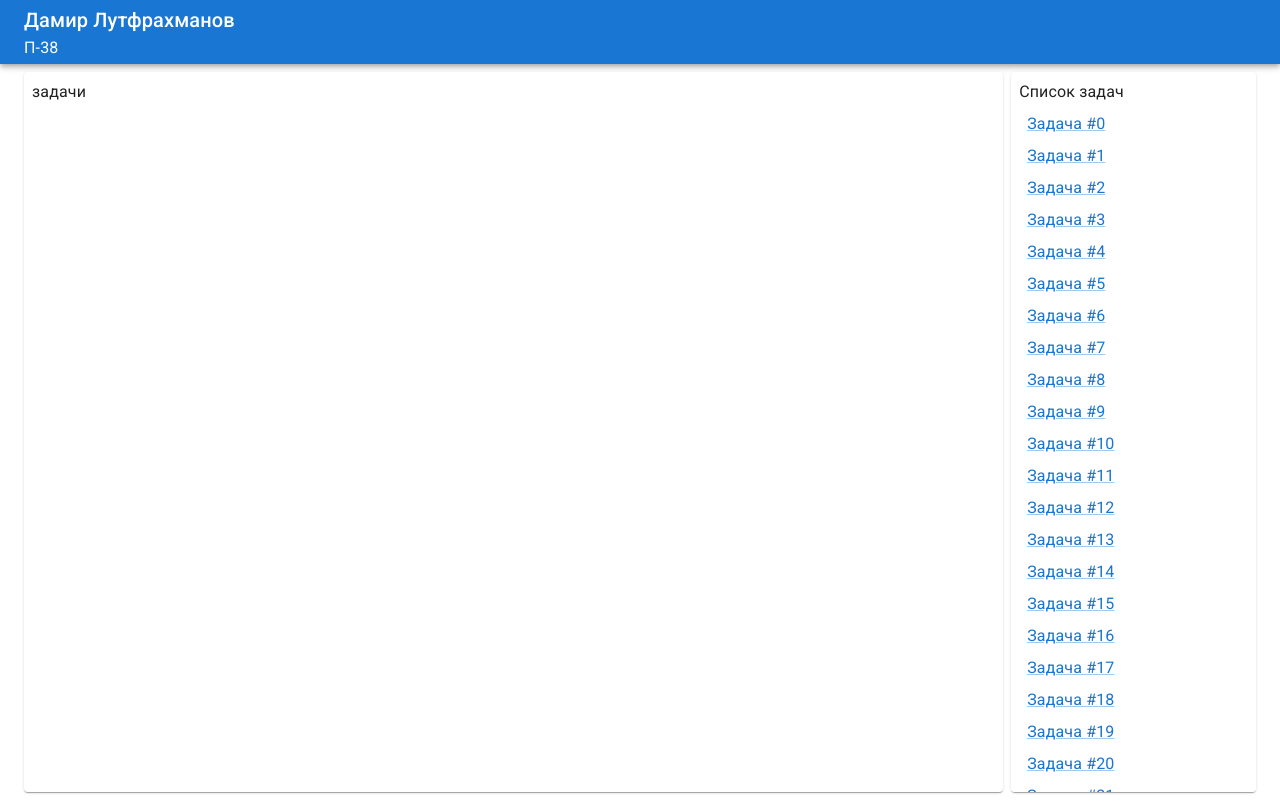
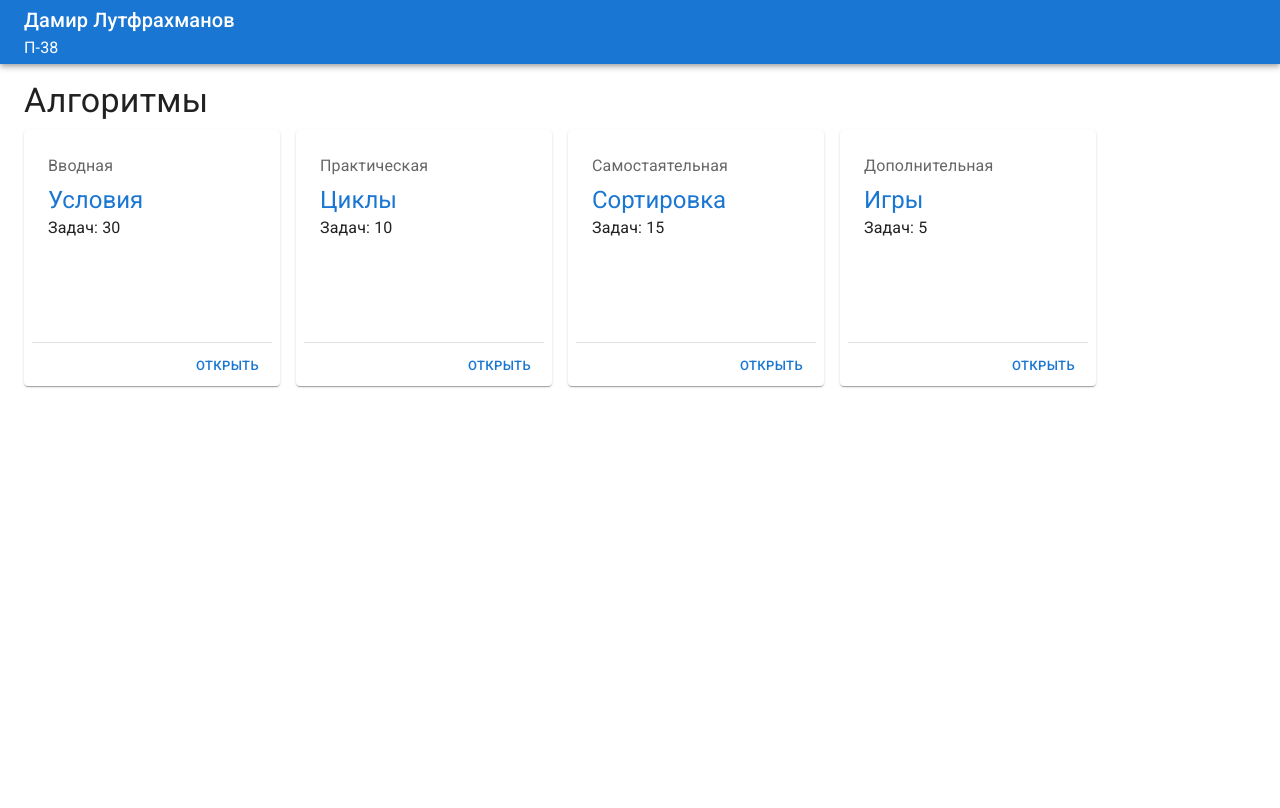
Before and after one commit to midis-students/midis-test, a React (Vite) app: page / in a window 1280 px wide. Built offline with nearby package versions, Linux system fonts and the light colour scheme; what @yoskutik/react-vvm would draw is missing.

Commit message:
Task View

```diff
--- a/src/App.tsx
+++ b/src/App.tsx
@@ -1,41 +1,16 @@
 import React from 'react';
-import { Box, Container, Link, Paper, Stack, Typography } from '@mui/material';
-import Header from './components/Header';
+import { Routes, Route } from 'react-router-dom';
+import ExercisePage from './pages/Exercise';
+import LoginPage from './pages/Login';
+import MainPage from './pages/Main';
 
 function App() {
   return (
-    <>
-      <Header />
-      <Container maxWidth="xl" sx={{ height: '100%', display: 'flex', p: 1, gap: 1 }}>
-        <Paper
-          sx={{
-            width: '80%',
-            p: 1,
-          }}>
-          задачи
-        </Paper>
-        <Paper
-          sx={{
-            marginLeft: 'auto',
-            width: '20%',
-            p: 1,
-            overflowY: 'auto',
-          }}>
-          <Typography>Список задач</Typography>
-          <Stack
-            sx={{
-              p: 1,
-            }}
-            spacing={1}>
-            {Array.from({ length: 50 }).map((_, i) => (
-              <Link href="#" key={i}>
-                Задача #{i}
-              </Link>
-            ))}
-          </Stack>
-        </Paper>
-      </Container>
-    </>
+    <Routes>
+      <Route path="/" element={<MainPage />} />
+      <Route path="/login" element={<LoginPage />} />
+      <Route path="/exercise/:id" element={<ExercisePage />} />
+    </Routes>
   );
 }
 
--- /dev/null
+++ b/src/pages/Exercise/index.tsx
@@ -0,0 +1,39 @@
+import Header from '@/components/Header';
+import { Container, Paper, Typography, Stack, Link } from '@mui/material';
+
+export default function ExercisePage() {
+  return (
+    <>
+      <Header />
+      <Container maxWidth="xl" sx={{ height: '100%', display: 'flex', p: 1, gap: 1 }}>
+        <Paper
+          sx={{
+            width: '80%',
+            p: 1,
+          }}>
+          задачи
+        </Paper>
+        <Paper
+          sx={{
+            marginLeft: 'auto',
+            width: '20%',
+            p: 1,
+            overflowY: 'auto',
+          }}>
+          <Typography>Список задач</Typography>
+          <Stack
+            sx={{
+              p: 1,
+            }}
+            spacing={1}>
+            {Array.from({ length: 50 }).map((_, i) => (
+              <Link href="#" key={i}>
+                Задача #{i}
+              </Link>
+            ))}
+          </Stack>
+        </Paper>
+      </Container>
+    </>
+  );
+}
--- /dev/null
+++ b/src/pages/Login/index.tsx
@@ -0,0 +1,39 @@
+import { Box, Button, Container, Divider, TextField } from '@mui/material';
+import { useNavigate } from 'react-router-dom';
+
+export default function LoginPage() {
+  const navigate = useNavigate();
+
+  const onClick = () => {
+    navigate('/');
+  };
+
+  return (
+    <Container
+      maxWidth="xl"
+      sx={{
+        height: '100%',
+        display: 'flex',
+        p: 1,
+
+        alignItems: 'center',
+        justifyContent: 'center',
+      }}>
+      <Box
+        sx={{
+          display: 'flex',
+          flexDirection: 'column',
+          gap: 2,
+          width: '33%',
+        }}>
+        <img src="splash.png" />
+        <TextField label="Логин" />
+        <TextField label="Пароль" type="password" />
+        <Divider />
+        <Button variant="contained" onClick={onClick}>
+          Войти
+        </Button>
+      </Box>
+    </Container>
+  );
+}
--- /dev/null
+++ b/src/pages/Main/index.tsx
@@ -0,0 +1,95 @@
+import Header from '@/components/Header';
+import {
+  Container,
+  Card,
+  Typography,
+  Stack,
+  Link,
+  Box,
+  Button,
+  CardActions,
+  CardContent,
+  Divider,
+} from '@mui/material';
+import React from 'react';
+import { useNavigate } from 'react-router-dom';
+
+type Exercise = {
+  name: string;
+  id: number;
+  tasks: number;
+  type: string;
+};
+
+export default function MainPage() {
+  const [items, setItems] = React.useState<Exercise[]>([]);
+  const navigate = useNavigate();
+
+  React.useEffect(() => {
+    setItems([
+      {
+        name: 'Условия',
+        id: 0,
+        tasks: 30,
+        type: 'Вводная',
+      },
+      {
+        name: 'Циклы',
+        id: 1,
+        tasks: 10,
+        type: 'Практическая',
+      },
+      {
+        name: 'Сортировка',
+        id: 2,
+        tasks: 15,
+        type: 'Самостаятельная',
+      },
+      {
+        name: 'Игры',
+        id: 3,
+        tasks: 5,
+        type: 'Дополнительная',
+      },
+    ]);
+  }, []);
+
+  return (
+    <>
+      <Header />
+      <Container
+        maxWidth="xl"
+        sx={{ height: '100%', display: 'flex', p: 1, gap: 1, flexDirection: 'column', mt: 1 }}>
+        <Typography variant="h4">Алгоритмы</Typography>
+        <Box
+          sx={{
+            height: '100%',
+            display: 'grid',
+            gap: 2,
+            gridTemplateColumns: 'repeat(auto-fill, 256px)',
+            gridTemplateRows: 'repeat(auto-fill, 256px)',
+          }}>
+          {items.map((item) => (
+            <Card key={item.id} sx={{ p: 1, position: 'relative', height: '100%' }}>
+              <CardContent sx={{ height: '85%' }}>
+                <Typography color="text.secondary" gutterBottom>
+                  {item.type}
+                </Typography>
+                <Typography variant="h5" color="primary">
+                  {item.name}
+                </Typography>
+                <Typography>Задач: {item.tasks}</Typography>
+              </CardContent>
+              <Divider />
+              <CardActions sx={{ justifyContent: 'end', width: '100%' }}>
+                <Button size="small" onClick={() => navigate('/exercise/' + item.id)}>
+                  Открыть
+                </Button>
+              </CardActions>
+            </Card>
+          ))}
+        </Box>
+      </Container>
+    </>
+  );
+}
```
Also changed, not shown: public/splash.png (added).
